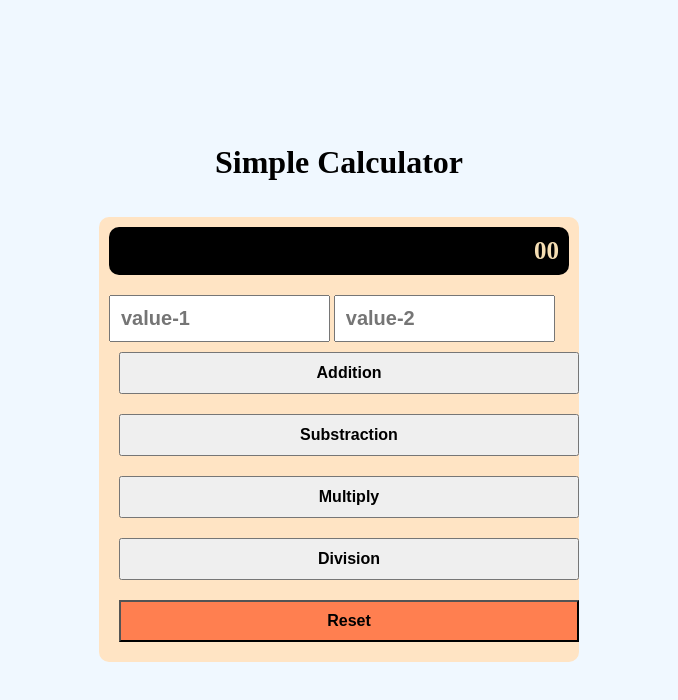
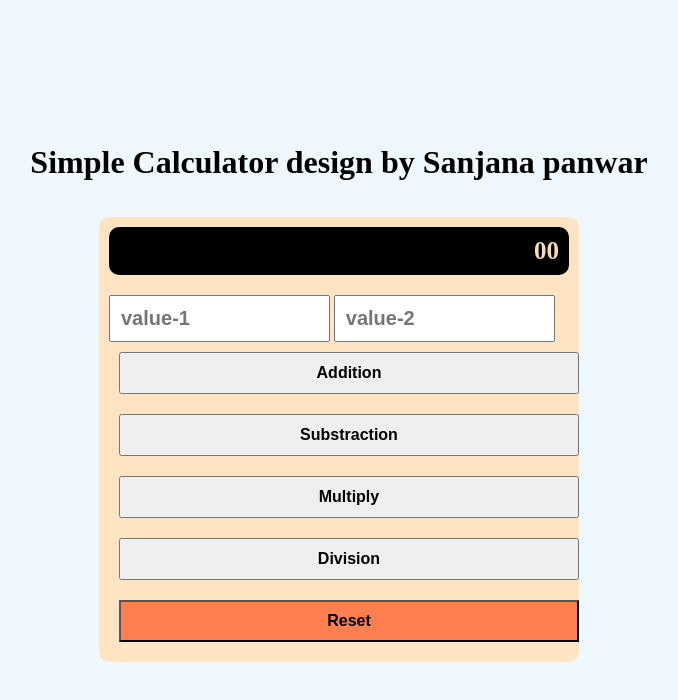
Before and after one commit to sanjanapanwar19/MyDemoProject, a plain HTML site: page Index.html in a window 1280 px wide. Shown: the whole page, without its empty margins (301-979 px from the left). Drawn offline with Linux system fonts and the light colour scheme.

Commit message:
final commit

```diff
--- a/Index.html
+++ b/Index.html
@@ -8,7 +8,7 @@
       <link rel="stylesheet" href="Style.css">
 </head>
 <body>
-         <h1>Simple Calculator</h1>
+         <h1>Simple Calculator design by Sanjana panwar</h1>
          <div class="container">
 
          <div id="output">00</div>
```
